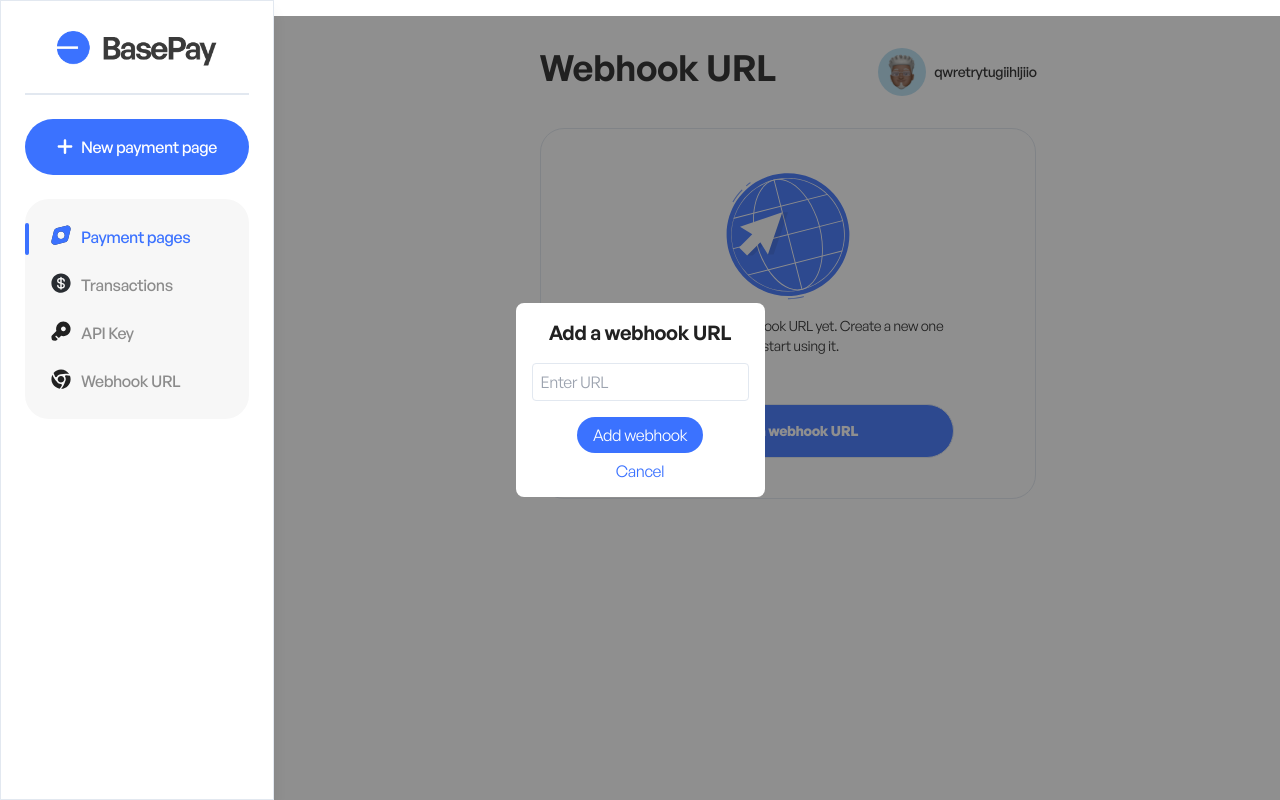
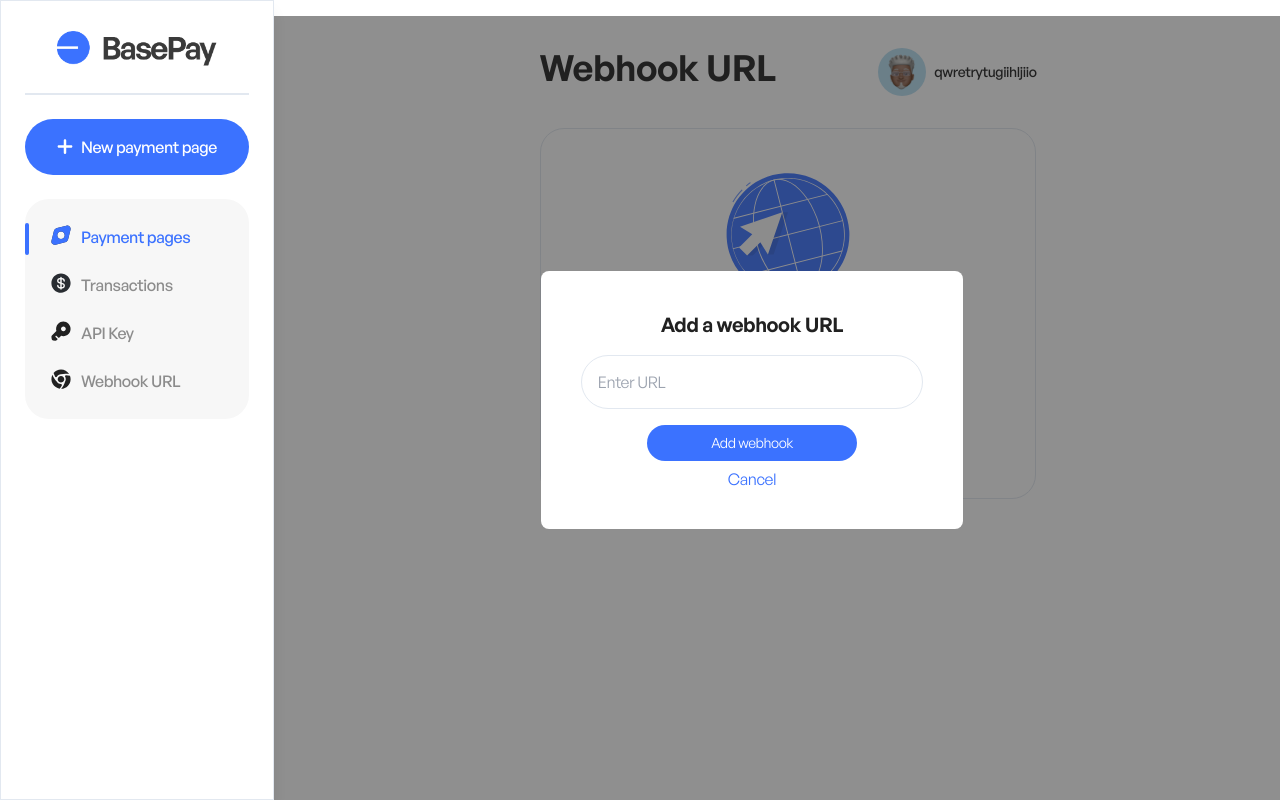
Before and after one commit to okoye-dev/basepay, a Next.js app: page /webhook-url in a window 1280 px wide. Both pictures are taken after a click on the button "+ Add a webhook URL". Built offline with nearby package versions, Linux system fonts and the light colour scheme.

Commit message:
done with basic modal structure

```diff
--- a/components/WebHook.tsx
+++ b/components/WebHook.tsx
@@ -102,8 +102,8 @@ const WebHook = () => {
         isOpen={modalIsOpen}
         onRequestClose={closeModal}
         contentLabel="Add Webhook URL"
-        className="flex flex-col items-center justify-center bg-white rounded-lg p-4"
-        overlayClassName="fixed inset-0 bg-black bg-opacity-50 flex items-center justify-center"
+        className="flex flex-col items-center justify-center bg-white rounded-lg p-10 translate-x-50 w-2/5 "
+        overlayClassName="fixed inset-0 bg-black bg-opacity-50 flex items-center justify-center pl-56"
       >
         <h2 className="text-xl font-semibold mb-4">Add a webhook URL</h2>
         <input
@@ -111,11 +111,11 @@ const WebHook = () => {
           placeholder="Enter URL"
           value={webHookURL}
           onChange={handleURLChange}
-          className="w-full p-2 mb-4 border rounded"
+          className="w-full py-4 px-4 mb-4 border rounded-full"
         />
         <button
           onClick={handleSubmit}
-          className="px-4 py-2 bg-blue text-white rounded-full"
+          className="px-16 py-2 bg-blue text-white rounded-full text-sm "
         >
           Add webhook
         </button>
```
